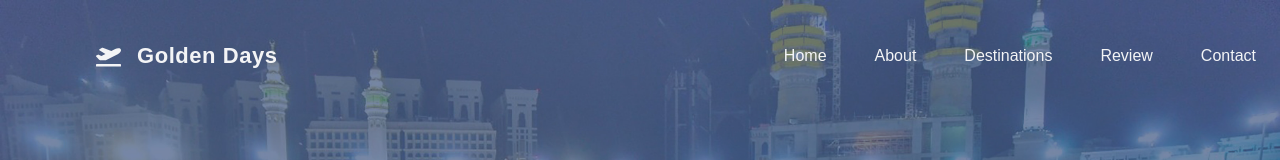
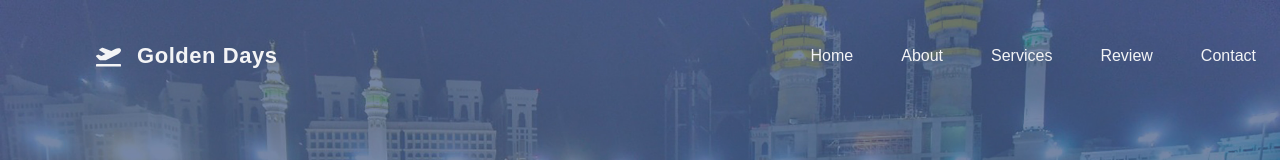
Before and after one commit to makkahwi/goldendays_landing, a Next.js app: page / in a window 1280 px wide. Shown: the top 160 px of the page. Built offline with nearby package versions, Linux system fonts and the light colour scheme.

Commit message:
Update Services Section Link

```diff
--- a/src/constant/Data.ts
+++ b/src/constant/Data.ts
@@ -10,8 +10,8 @@ export const Navdata = [
     reference: "about",
   },
   {
-    title: "Destinations",
-    reference: "destinations",
+    title: "Services",
+    reference: "services",
   },
   {
     title: "Review",
--- a/src/pages/sections/landing/Pic.tsx
+++ b/src/pages/sections/landing/Pic.tsx
@@ -1,7 +1,7 @@
 import Picard from "@/components/Picard";
+import { picardData } from "@/constant/Data";
 import React, { useRef } from "react";
 import { BsChevronLeft, BsChevronRight } from "react-icons/bs";
-import { picardData } from "@/constant/Data";
 
 const Pic = () => {
   const scrollContainer = useRef<HTMLDivElement>(null);
@@ -25,8 +25,8 @@ const Pic = () => {
   };
   return (
     <section
-      id="destinations"
-      data-testid="destinations"
+      id="services"
+      data-testid="services"
       className="flex flex-col py-8"
     >
       <div className="min-h-[7.5rem]"></div>
```
